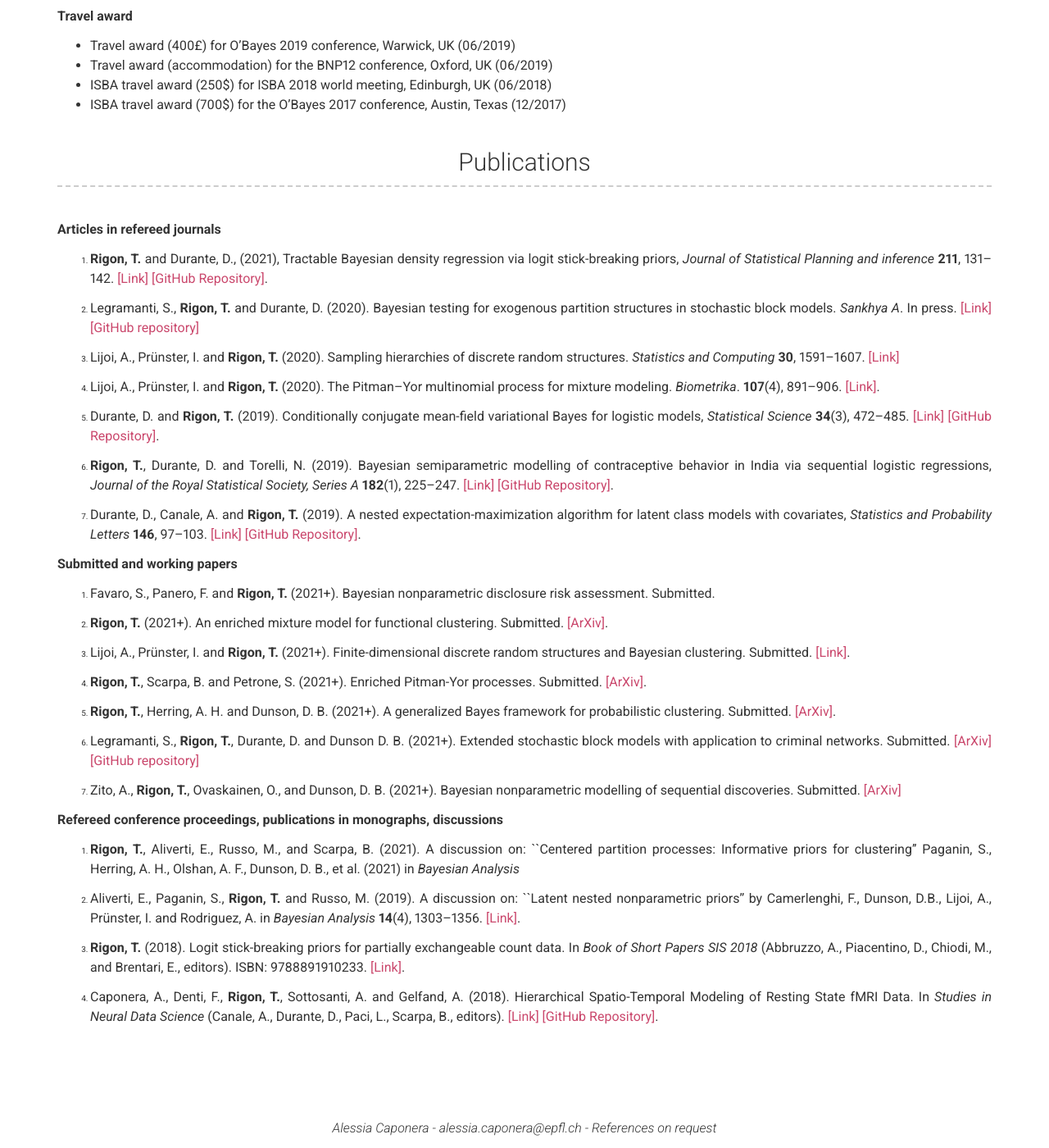
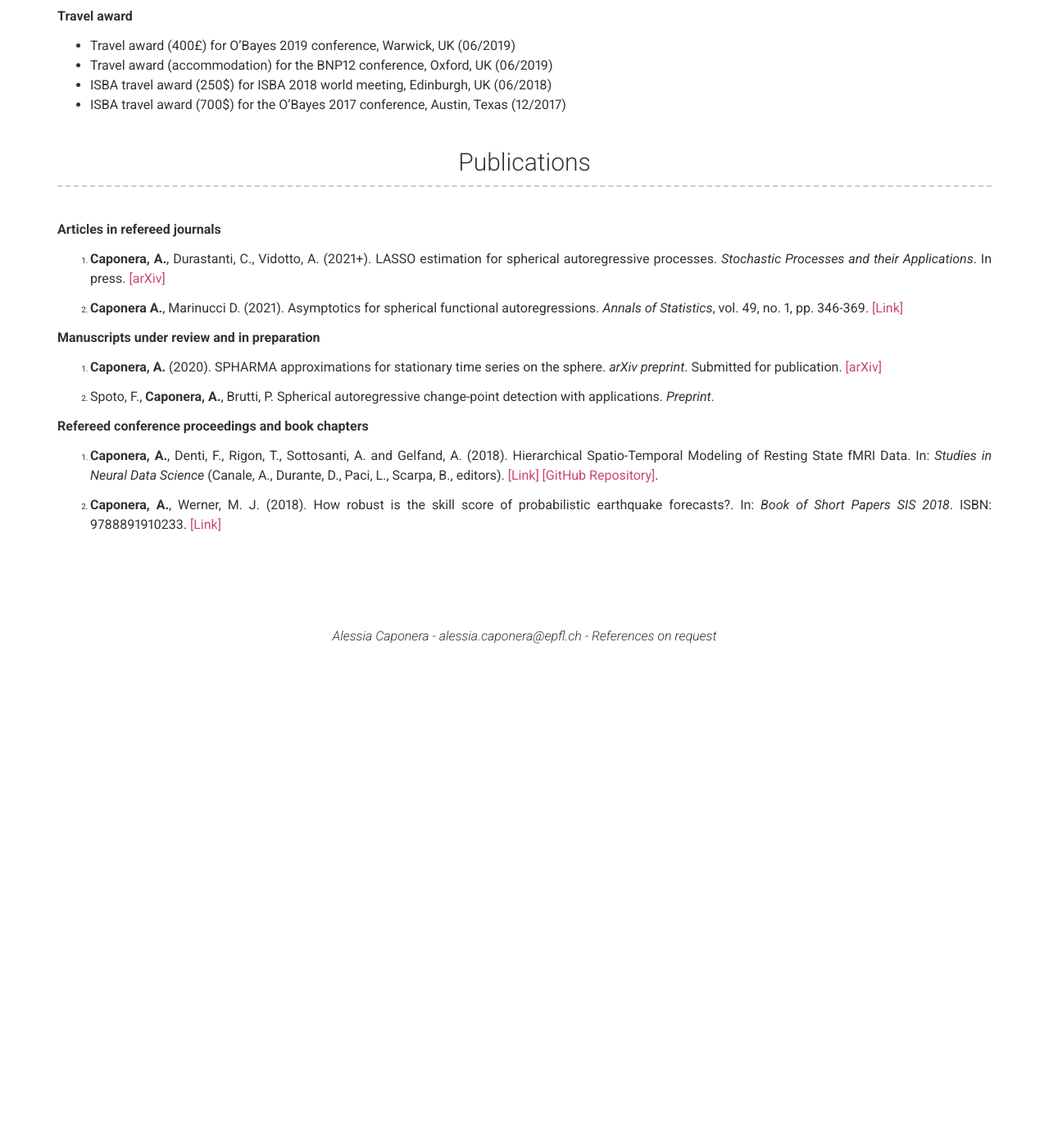
Before and after one commit to alessiacaponera/alessiacaponera.github.io, a Jekyll site: the page built from index.md, in a window 1280 px wide and 1400 px high, scrolled down 1946 px. Shown: the whole window at 82% size. Built offline with Jekyll 4.4.1, drawn with Linux system fonts in a browser that asks for light colours; after the commit the page ends 2746 px from its top, so only the background shows below that; some of the changed text lies outside the part shown.

Commit message:
Update _config.yml

```diff
--- a/_config.yml
+++ b/_config.yml
@@ -26,9 +26,9 @@ about_profile_image: /images/profile.jpg
 about_content: | # this will include new lines to allow paragraphs
     I am Postdoctoral Researcher at École Polytechnique Fédérale de Lausanne, in the research team of Prof. Victor Panaretos.
 
+    I am mostly interested in space-time spherical random fields and related topics, such as spectral representations, spherical wavelets and needlets, functional data analysis on the sphere. I also appreciate teaching Statistics and any form of knowledge sharing.
+
     My complete curriculum vitae is available at [this link](/files/cv_Caponera.pdf). For more information about myself, you can also visit my [ResearchGate](https://www.researchgate.net/profile/Alessia-Caponera) and [Google Scholar](https://scholar.google.com/citations?user=stpPH0cAAAAJ&hl=en) profiles.
-
-    I am mostly interested in space-time spherical random fields and related topics, such as spectral representations, spherical wavelets and needlets, functional data analysis on the sphere. I also appreciate teaching Statistics and any form of knowledge sharing.
 
     [<mark>Download curriculum vitae</mark>](/files/cv_Caponera.pdf)
 
@@ -61,47 +61,23 @@ more_content: |
 
     **Articles in refereed journals**
 
-    1. **Rigon, T.** and Durante, D., (2021), Tractable Bayesian density regression via logit stick-breaking priors, *Journal of Statistical Planning and inference* **211**, 131--142. [[Link]](https://www.sciencedirect.com/science/article/pii/S0378375818300697?dgcid=author) [[GitHub Repository]](https://github.com/tommasorigon/LSBP).
+    1. **Caponera, A.**, Durastanti, C., Vidotto, A. (2021+). LASSO estimation for spherical autoregressive processes. *Stochastic Processes and their Applications*. In press. [[arXiv]](https://arxiv.org/pdf/1911.11470.pdf)
 
-    1. Legramanti, S., **Rigon, T.** and Durante, D. (2020).  Bayesian testing for exogenous partition structures in stochastic block models. *Sankhya A*. In press. [[Link]](https://link.springer.com/article/10.1007%2Fs13171-020-00231-2) [[GitHub repository]](https://github.com/danieledurante/TESTsbm)
-
-    1. Lijoi, A., Prünster, I. and **Rigon, T.** (2020). Sampling hierarchies of discrete random structures. *Statistics and Computing* **30**, 1591--1607. [[Link]](https://link.springer.com/article/10.1007/s11222-020-09961-7)
-
-    1. Lijoi, A., Prünster, I. and **Rigon, T.** (2020). The Pitman--Yor multinomial process for mixture modeling. *Biometrika*. **107**(4), 891--906. [[Link]](https://academic.oup.com/biomet/article-abstract/107/4/891/5854095).
-
-    1. Durante, D. and **Rigon, T.** (2019). Conditionally conjugate mean-field variational Bayes for logistic models, *Statistical Science* **34**(3), 472--485. [[Link]](https://projecteuclid.org/euclid.ss/1570780980) [[GitHub Repository]](https://github.com/tommasorigon/logisticVB).
-
-    1. **Rigon, T.**, Durante, D. and Torelli, N. (2019). Bayesian semiparametric modelling of contraceptive behavior in India via sequential logistic regressions, *Journal of the Royal Statistical Society, Series A* **182**(1), 225--247. [[Link]](https://rss.onlinelibrary.wiley.com/doi/full/10.1111/rssa.12361) [[GitHub Repository]](https://github.com/tommasorigon/India-SequentiaLogit).
-
-    1. Durante, D., Canale, A. and **Rigon, T.** (2019).  A nested expectation-maximization algorithm for latent class models with covariates, *Statistics and Probability Letters* **146**, 97--103. [[Link]](https://www.sciencedirect.com/science/article/pii/S0167715218303390)  [[GitHub Repository]](https://github.com/danieledurante/nEM).
+    1. **Caponera A.**, Marinucci D. (2021). Asymptotics for spherical functional autoregressions. *Annals of Statistics*, vol. 49, no. 1, pp. 346-369. [[Link]](https://projecteuclid.org/journals/annals-of-statistics/volume-49/issue-1/Asymptotics-for-spherical-functional-autoregressions/10.1214/20-AOS1959.short)
 
 
-    **Submitted and working papers**
+    **Manuscripts under review and in preparation**
 
-    1. Favaro, S., Panero, F. and **Rigon, T.** (2021+). Bayesian nonparametric disclosure risk assessment. Submitted.
+    1. **Caponera, A.** (2020). SPHARMA approximations for stationary time series on the sphere. *arXiv preprint*. Submitted for publication. [[arXiv]](https://arxiv.org/pdf/2009.13189.pdf)
 
-    1. **Rigon, T.** (2021+). An enriched mixture model for functional clustering. Submitted.  [[ArXiv]](https://arxiv.org/abs/1907.02493).
-
-    1. Lijoi, A., Prünster, I. and **Rigon, T.** (2021+). Finite-dimensional discrete random structures and Bayesian clustering. Submitted. [[Link]](https://www.carloalberto.org/wp-content/uploads/2019/12/no.600.pdf).
-
-    1. **Rigon, T.**, Scarpa, B. and Petrone, S. (2021+). Enriched Pitman-Yor processes. Submitted. [[ArXiv]](https://arxiv.org/abs/2003.12200).
-
-    1. **Rigon, T.**, Herring, A. H. and Dunson, D. B. (2021+). A generalized Bayes framework for probabilistic clustering. Submitted. [[ArXiv]](https://arxiv.org/abs/2006.05451).
-
-    1. Legramanti, S., **Rigon, T.**, Durante, D. and Dunson D. B. (2021+).  Extended stochastic block models with application to criminal networks. Submitted. [[ArXiv]](https://arxiv.org/pdf/2007.08569.pdf) [[GitHub repository]](https://github.com/danieledurante/ESBM)
-
-    1. Zito, A., **Rigon, T.**, Ovaskainen, O., and Dunson, D. B. (2021+).  Bayesian nonparametric modelling of sequential discoveries. Submitted. [[ArXiv]](https://arxiv.org/abs/2011.06629)
+    1. Spoto, F., **Caponera, A.**, Brutti, P. Spherical autoregressive change-point detection with applications. *Preprint*.
 
 
-    **Refereed conference proceedings, publications in monographs, discussions**
+    **Refereed conference proceedings and book chapters**
 
-    1. **Rigon, T.**, Aliverti, E., Russo, M., and Scarpa, B. (2021). A discussion on: ``Centered partition processes: Informative priors for clustering'' Paganin, S., Herring, A. H., Olshan, A. F., Dunson, D. B., et al. (2021) in *Bayesian Analysis*
+    1. **Caponera, A.**, Denti, F., Rigon, T., Sottosanti, A. and Gelfand, A. (2018). Hierarchical Spatio-Temporal Modeling of Resting State fMRI Data. In: *Studies in Neural Data Science* (Canale, A., Durante, D., Paci, L., Scarpa, B., editors). [[Link]](https://www.springer.com/us/book/9783030000387) [[GitHub Repository]](https://github.com/tommasorigon/StartUpResearch).
 
-    1. Aliverti, E., Paganin, S., **Rigon, T.** and Russo, M. (2019). A discussion on: ``Latent nested nonparametric priors'' by Camerlenghi, F., Dunson, D.B., Lijoi, A., Prünster, I. and Rodriguez, A. in *Bayesian Analysis* **14**(4), 1303--1356. [[Link]](https://projecteuclid.org/euclid.ba/1561601089).
-
-    1. **Rigon, T.** (2018). Logit stick-breaking priors for partially exchangeable count data. In *Book of Short Papers SIS 2018* (Abbruzzo, A., Piacentino, D., Chiodi, M., and Brentari, E., editors). ISBN: 9788891910233. [[Link]](https://it.pearson.com/content/dam/region-core/italy/pearson-italy/pdf/Docenti/ISTITUZIONI%20-%20HE%20-%20PDF%20-%20SIS%20V2.pdf).
-
-    1. Caponera, A., Denti, F., **Rigon, T.**, Sottosanti, A. and Gelfand, A. (2018). Hierarchical Spatio-Temporal Modeling of Resting State fMRI Data. In *Studies in Neural Data Science* (Canale, A., Durante, D., Paci, L., Scarpa, B., editors). [[Link]](https://www.springer.com/us/book/9783030000387) [[GitHub Repository]](https://github.com/tommasorigon/StartUpResearch).
+    1. **Caponera, A.**, Werner, M. J. (2018). How robust is the skill score of probabilistic earthquake forecasts?. In: *Book of Short Papers SIS 2018*. ISBN: 9788891910233. [[Link]](https://it.pearson.com/content/dam/region-core/italy/pearson-italy/pdf/Docenti/ISTITUZIONI%20-%20HE%20-%20PDF%20-%20SIS%20V2.pdf)
 
 # More Section
 awards_title: Awards
```
